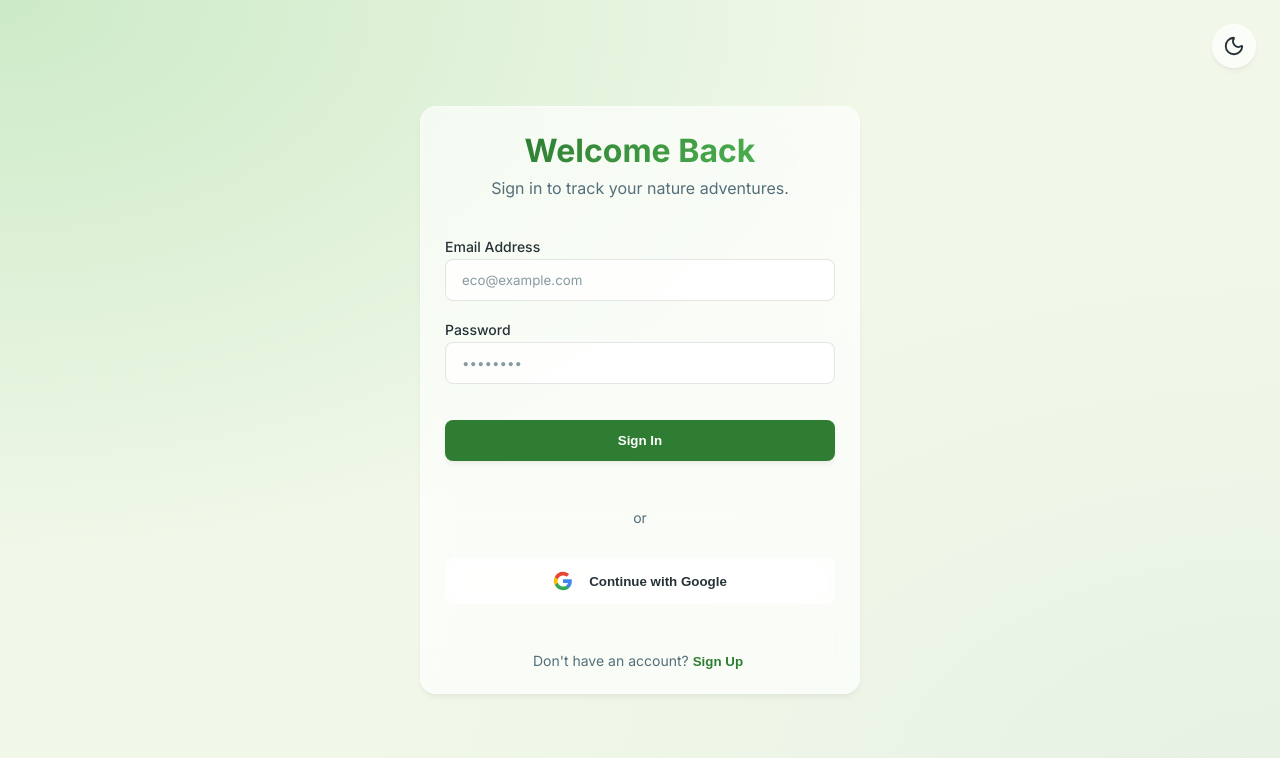
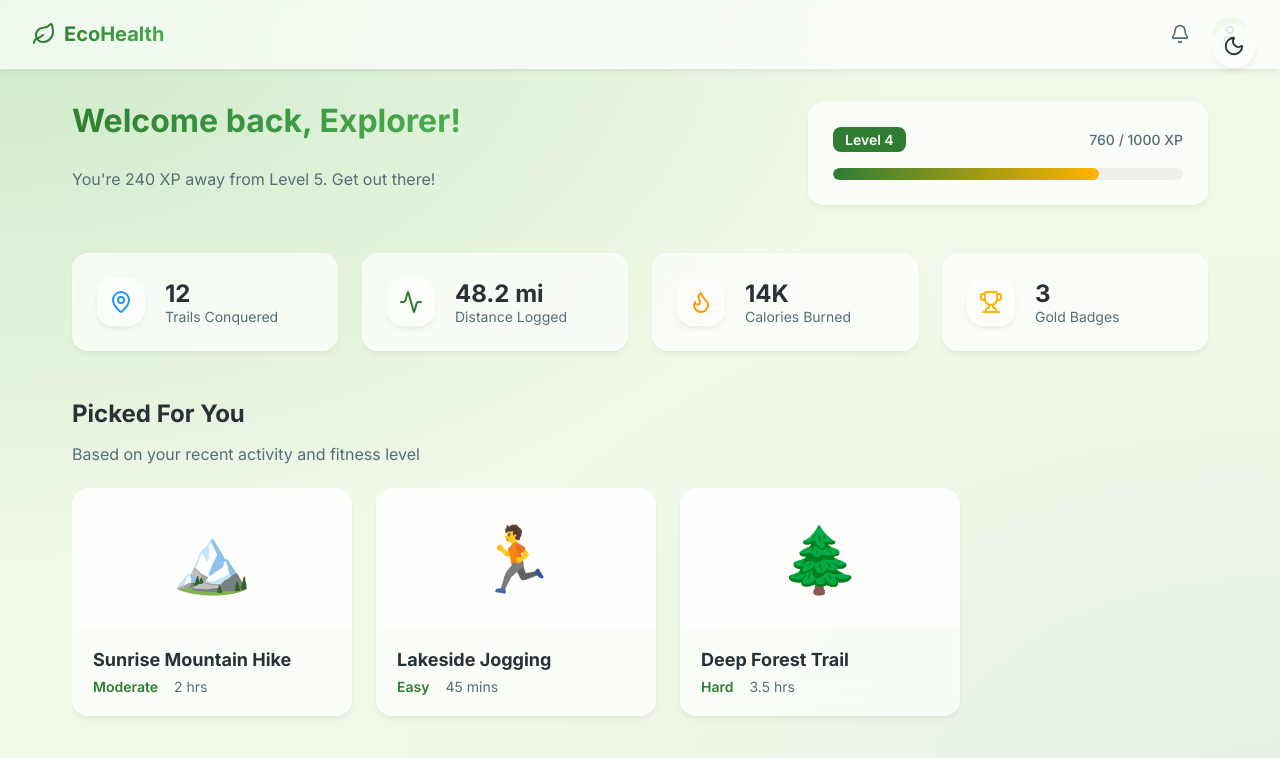
Before and after one commit to yavsanmahmutcan8-source/EcoHealth, a React (Vite) app in the folder frontend/: page /dashboard in a window 1280 px wide. Shown: the top 758 px of the page. Built offline with nearby package versions, Linux system fonts and the light colour scheme.

Commit message:
feat: build user dashboard ui with stats and carousel

```diff
--- a/frontend/src/App.jsx
+++ b/frontend/src/App.jsx
@@ -1,8 +1,11 @@
-import React, { useEffect } from 'react';
+import React from 'react';
+import { BrowserRouter, Routes, Route, Navigate } from 'react-router-dom';
 import { AuthPage } from './features/auth/AuthPage';
+import { DashboardPage } from './features/dashboard/DashboardPage';
 import { ToastContainer } from './components/ui/Toast';
 import { ThemeToggle } from './components/ui/ThemeToggle';
 import { useThemeStore } from './store/themeStore';
+import { useEffect } from 'react';
 
 function App() {
   const initTheme = useThemeStore(state => state.initTheme);
@@ -12,11 +15,16 @@ function App() {
   }, [initTheme]);
 
   return (
-    <>
+    <BrowserRouter>
       <ThemeToggle />
-      <AuthPage />
+      <Routes>
+        <Route path="/auth" element={<AuthPage />} />
+        <Route path="/dashboard" element={<DashboardPage />} />
+        {/* Redirect root to dashboard for now */}
+        <Route path="/" element={<Navigate to="/dashboard" replace />} />
+      </Routes>
       <ToastContainer />
-    </>
+    </BrowserRouter>
   );
 }
 
--- /dev/null
+++ b/frontend/src/components/layout/Navbar.jsx
@@ -0,0 +1,23 @@
+import React from 'react';
+import styles from './Navbar.module.css';
+import { Leaf, User, Bell } from 'lucide-react';
+
+export function Navbar() {
+  return (
+    <nav className={`glass ${styles.navbar}`}>
+      <div className={styles.logo}>
+        <Leaf size={24} className={styles.icon} />
+        <span className="gradient-text">EcoHealth</span>
+      </div>
+
+      <div className={styles.actions}>
+        <button className={styles.iconBtn}>
+          <Bell size={20} />
+        </button>
+        <div className={styles.avatar}>
+          <User size={20} />
+        </div>
+      </div>
+    </nav>
+  );
+}
--- /dev/null
+++ b/frontend/src/components/layout/Navbar.module.css
@@ -0,0 +1,58 @@
+.navbar {
+  display: flex;
+  align-items: center;
+  justify-content: space-between;
+  padding: 1rem 2rem;
+  position: sticky;
+  top: 0;
+  z-index: 40;
+  border-radius: 0;
+  border-top: none;
+  border-left: none;
+  border-right: none;
+}
+
+.logo {
+  display: flex;
+  align-items: center;
+  gap: 0.5rem;
+  font-size: 1.25rem;
+  font-weight: 700;
+}
+
+.icon {
+  color: var(--color-primary);
+}
+
+.actions {
+  display: flex;
+  align-items: center;
+  gap: 1rem;
+}
+
+.iconBtn {
+  background: none;
+  border: none;
+  color: var(--color-text-muted);
+  display: flex;
+  align-items: center;
+  justify-content: center;
+  transition: var(--transition-smooth);
+}
+
+.iconBtn:hover {
+  color: var(--color-primary);
+}
+
+.avatar {
+  background: var(--color-bg);
+  border: 1px solid var(--glass-border);
+  border-radius: 50%;
+  width: 36px;
+  height: 36px;
+  display: flex;
+  align-items: center;
+  justify-content: center;
+  color: var(--color-text-muted);
+  cursor: pointer;
+}
--- /dev/null
+++ b/frontend/src/features/dashboard/DashboardPage.jsx
@@ -0,0 +1,89 @@
+import React from 'react';
+import styles from './DashboardPage.module.css';
+import { Navbar } from '../../components/layout/Navbar';
+import { Card } from '../../components/ui/Card';
+import { MapPin, Activity, Flame, Trophy } from 'lucide-react';
+
+const mockActivities = [
+  { id: 1, title: 'Sunrise Mountain Hike', difficulty: 'Moderate', time: '2 hrs', image: '🏔️' },
+  { id: 2, title: 'Lakeside Jogging', difficulty: 'Easy', time: '45 mins', image: '🏃' },
+  { id: 3, title: 'Deep Forest Trail', difficulty: 'Hard', time: '3.5 hrs', image: '🌲' },
+];
+
+export function DashboardPage() {
+  return (
+    <div className={styles.container}>
+      <Navbar />
+
+      <main className={styles.main}>
+        <header className={styles.welcomeSection}>
+          <div>
+            <h1 className="gradient-text">Welcome back, Explorer!</h1>
+            <p>You're 240 XP away from Level 5. Get out there!</p>
+          </div>
+
+          <Card className={styles.xpCard}>
+            <div className={styles.xpHeader}>
+              <span className={styles.levelBadge}>Level 4</span>
+              <span className={styles.xpText}>760 / 1000 XP</span>
+            </div>
+            <div className={styles.progressBarBg}>
+              <div className={styles.progressBarFill} style={{ width: '76%' }}></div>
+            </div>
+          </Card>
+        </header>
+
+        <section className={styles.statsGrid}>
+          <Card className={styles.statCard}>
+            <MapPin className={styles.statIcon} color="#2196f3" />
+            <div className={styles.statInfo}>
+              <h3>12</h3>
+              <p>Trails Conquered</p>
+            </div>
+          </Card>
+          <Card className={styles.statCard}>
+            <Activity className={styles.statIcon} color="var(--color-primary)" />
+            <div className={styles.statInfo}>
+              <h3>48.2 mi</h3>
+              <p>Distance Logged</p>
+            </div>
+          </Card>
+          <Card className={styles.statCard}>
+            <Flame className={styles.statIcon} color="#ff9800" />
+            <div className={styles.statInfo}>
+              <h3>14K</h3>
+              <p>Calories Burned</p>
+            </div>
+          </Card>
+          <Card className={styles.statCard}>
+            <Trophy className={styles.statIcon} color="var(--color-accent)" />
+            <div className={styles.statInfo}>
+              <h3>3</h3>
+              <p>Gold Badges</p>
+            </div>
+          </Card>
+        </section>
+
+        <section className={styles.carouselSection}>
+          <h2>Picked For You</h2>
+          <p className={styles.subtitle}>Based on your recent activity and fitness level</p>
+
+          <div className={styles.carousel}>
+            {mockActivities.map(activity => (
+              <Card key={activity.id} className={styles.activityCard} hoverable>
+                <div className={styles.activityImage}>{activity.image}</div>
+                <div className={styles.activityDetails}>
+                  <h3>{activity.title}</h3>
+                  <div className={styles.activityMeta}>
+                    <span className={styles.difficulty}>{activity.difficulty}</span>
+                    <span className={styles.time}>{activity.time}</span>
+                  </div>
+                </div>
+              </Card>
+            ))}
+          </div>
+        </section>
+      </main>
+    </div>
+  );
+}
--- /dev/null
+++ b/frontend/src/features/dashboard/DashboardPage.module.css
@@ -0,0 +1,166 @@
+.container {
+  min-height: 100vh;
+}
+
+.main {
+  max-width: 1200px;
+  margin: 0 auto;
+  padding: 2rem;
+  display: flex;
+  flex-direction: column;
+  gap: 3rem;
+}
+
+.welcomeSection {
+  display: flex;
+  justify-content: space-between;
+  align-items: center;
+  flex-wrap: wrap;
+  gap: 2rem;
+}
+
+.welcomeSection p {
+  color: var(--color-text-muted);
+  margin-top: 0.5rem;
+}
+
+.xpCard {
+  min-width: 300px;
+  flex: 1;
+  max-width: 400px;
+}
+
+.xpHeader {
+  display: flex;
+  justify-content: space-between;
+  align-items: center;
+  margin-bottom: 1rem;
+}
+
+.levelBadge {
+  background: var(--color-primary);
+  color: white;
+  padding: 0.25rem 0.75rem;
+  border-radius: var(--radius-sm);
+  font-weight: 600;
+  font-size: 0.875rem;
+}
+
+.xpText {
+  font-size: 0.875rem;
+  font-weight: 500;
+  color: var(--color-text-muted);
+}
+
+.progressBarBg {
+  width: 100%;
+  height: 12px;
+  background: rgba(0,0,0,0.05);
+  border-radius: var(--radius-full);
+  overflow: hidden;
+}
+
+.progressBarFill {
+  height: 100%;
+  background: linear-gradient(90deg, var(--color-primary), var(--color-accent));
+  border-radius: var(--radius-full);
+  transition: width 1s ease-out;
+}
+
+.statsGrid {
+  display: grid;
+  grid-template-columns: repeat(auto-fit, minmax(240px, 1fr));
+  gap: 1.5rem;
+}
+
+.statCard {
+  display: flex;
+  align-items: center;
+  gap: 1.25rem;
+  padding: 1.5rem;
+}
+
+.statIcon {
+  padding: 0.75rem;
+  background: var(--glass-bg);
+  border-radius: var(--radius-md);
+  box-shadow: var(--shadow-sm);
+  width: 48px;
+  height: 48px;
+}
+
+.statInfo h3 {
+  margin: 0;
+  font-size: 1.5rem;
+  color: var(--color-text);
+}
+
+.statInfo p {
+  margin: 0;
+  font-size: 0.875rem;
+  color: var(--color-text-muted);
+}
+
+.carouselSection h2 {
+  margin-bottom: 0.25rem;
+}
+
+.subtitle {
+  color: var(--color-text-muted);
+  margin-bottom: 1.5rem;
+}
+
+.carousel {
+  display: flex;
+  gap: 1.5rem;
+  overflow-x: auto;
+  padding-bottom: 1rem;
+  scrollbar-width: thin;
+}
+
+.carousel::-webkit-scrollbar {
+  height: 6px;
+}
+.carousel::-webkit-scrollbar-thumb {
+  background: rgba(0,0,0,0.1);
+  border-radius: var(--radius-full);
+}
+
+.activityCard {
+  min-width: 280px;
+  flex: 0 0 auto;
+  padding: 0;
+  overflow: hidden;
+  cursor: pointer;
+}
+
+.activityImage {
+  height: 140px;
+  background: var(--glass-bg);
+  display: flex;
+  align-items: center;
+  justify-content: center;
+  font-size: 4rem;
+  border-bottom: 1px solid var(--glass-border);
+}
+
+.activityDetails {
+  padding: 1.25rem;
+}
+
+.activityDetails h3 {
+  font-size: 1.125rem;
+  margin-bottom: 0.5rem;
+}
+
+.activityMeta {
+  display: flex;
+  gap: 1rem;
+  font-size: 0.875rem;
+  color: var(--color-text-muted);
+}
+
+.difficulty {
+  font-weight: 600;
+  color: var(--color-primary);
+}
```
Also changed, not shown: 2 other files (tests, documents, lock files or other folders).
